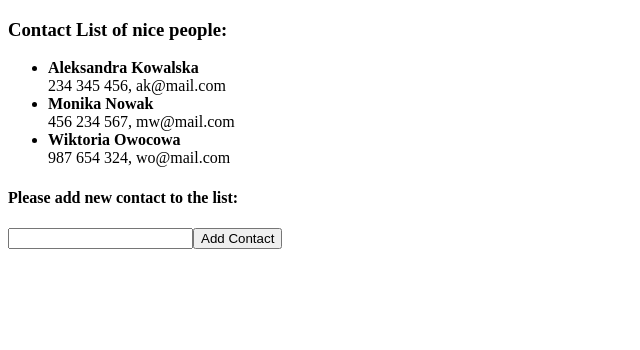
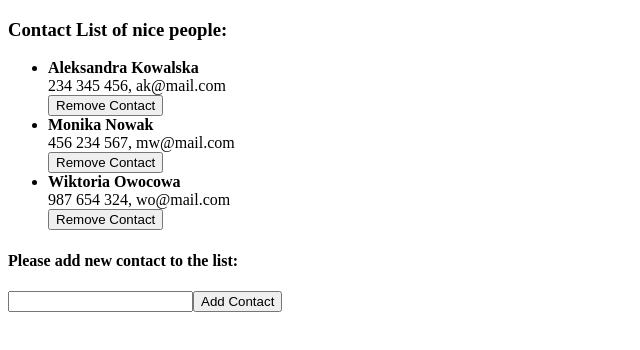
Before and after one commit to marcinpgit/js-homework, a React (Create React App) app in the folder react_app_ex_13/: page / in a window 1280 px wide. Shown: the top 350 px of the page, without its empty margins (0-640 px from the left). Built offline with nearby package versions, Linux system fonts and the light colour scheme.

Commit message:
remove contact button added

```diff
--- a/react_app_ex_13/src/components/AddContact.js
+++ b/react_app_ex_13/src/components/AddContact.js
@@ -24,16 +24,17 @@ class AddContact extends React.Component {
         return (
             <React.Fragment>
                 <h4>Please add new contact to the list:</h4>
+                <form>
                     <input
                         type='text'
                         onChange={this.handleChange}
                     />
                     <button
                         type='button'
-                    onClick={() => addContacts(val)}
-                >
+                        onClick={() => addContacts(val)}>
                         Add Contact
                     </button>
+                </form>
             </React.Fragment>
         );
     }
--- a/react_app_ex_13/src/components/ContactsList.js
+++ b/react_app_ex_13/src/components/ContactsList.js
@@ -12,6 +12,7 @@ class ContactsList extends React.Component {
                             <strong>{item.name}</strong><br/>
                             {item.phone + ', ' + item.email}<br/>
                             {item.category}
+                            <button>Remove Contact</button>
                         </li>
                     )}
                 </ul>
```
Also changed, not shown: react_app_ex_13/src/components/App.js (+6 -2 lines). Lines whose indentation alone changed are shown as unchanged.
